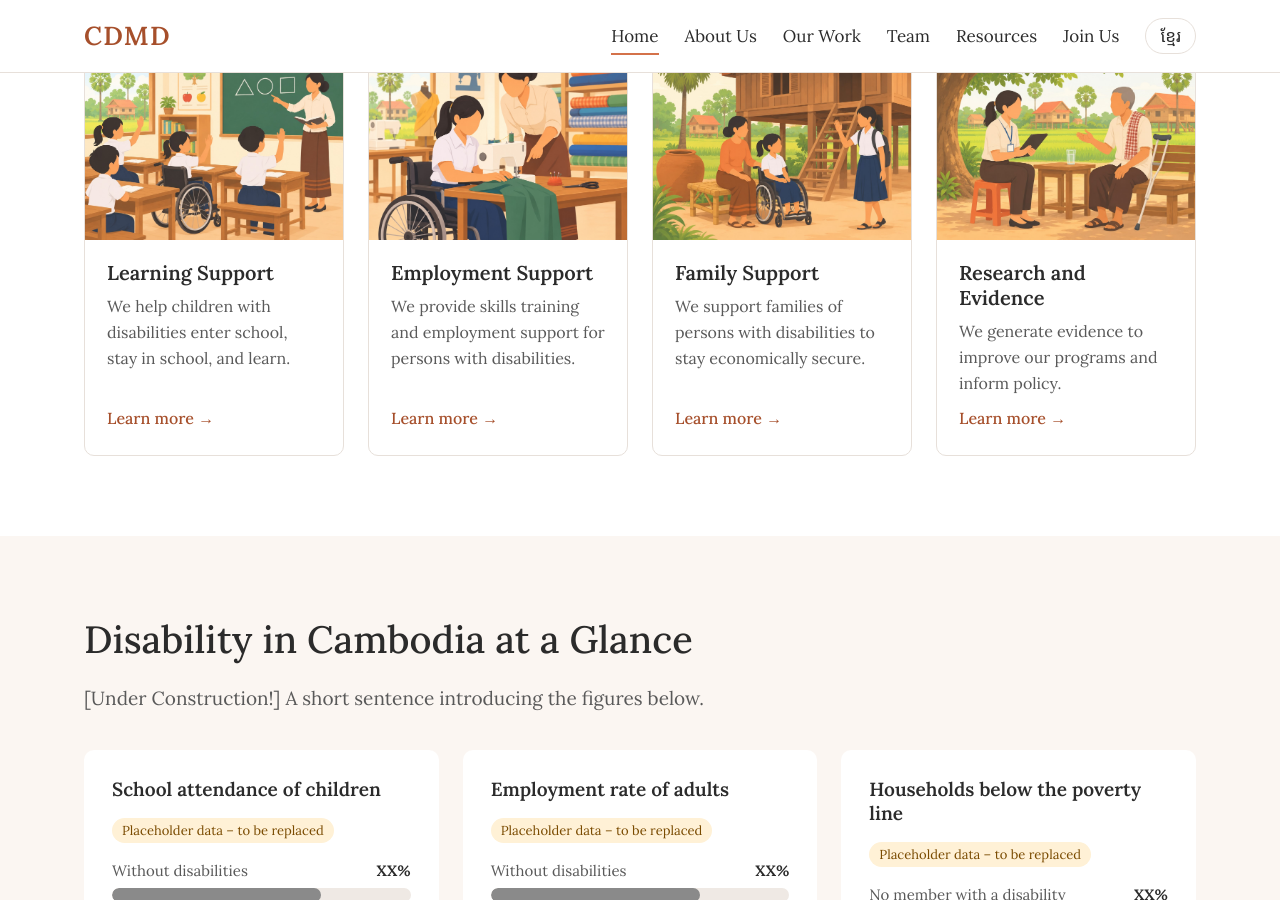
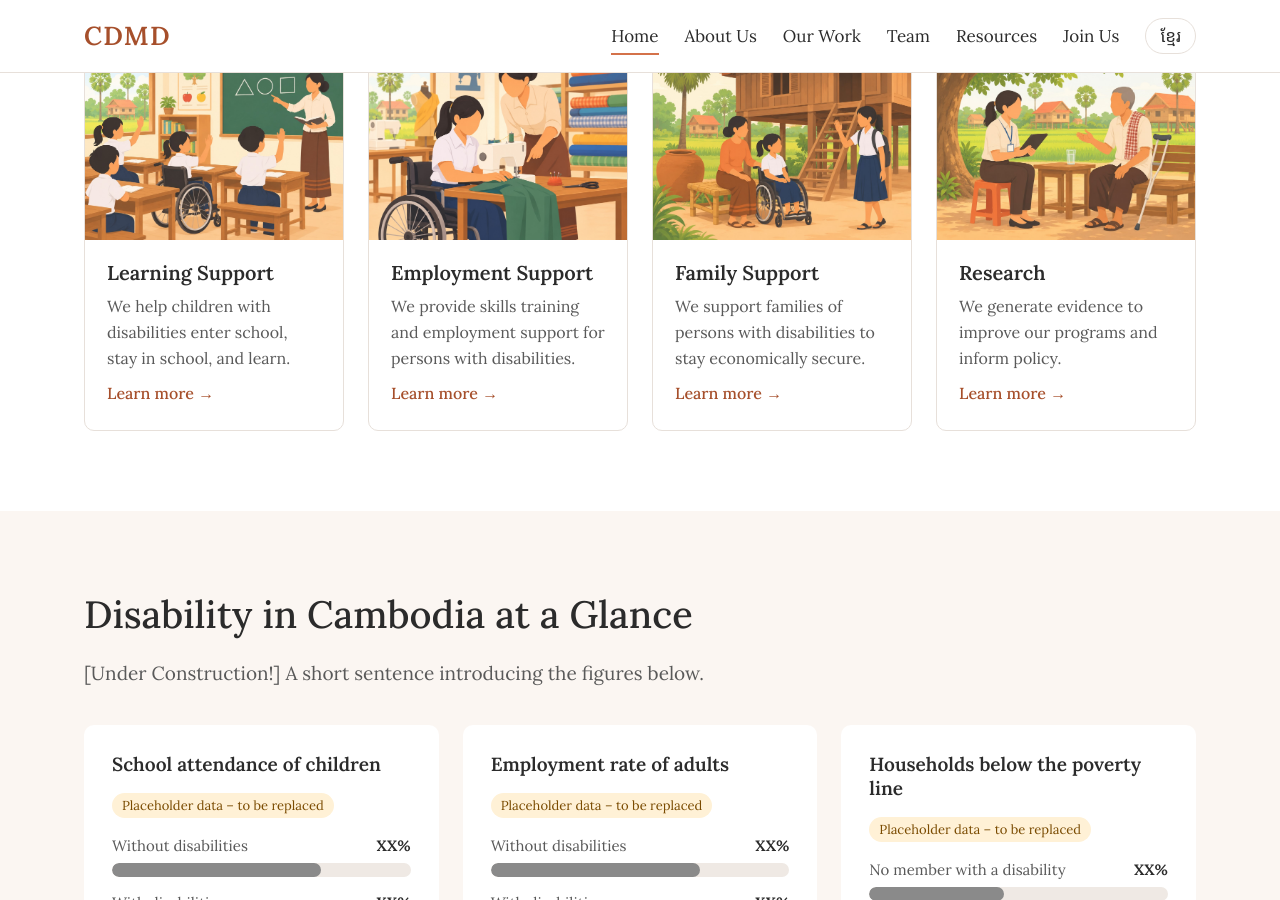
Before and after one commit to cdmd-cambodia/cdmd-cambodia.github.io, a Jekyll site: the page built from en/index.html, in a window 1280 px wide and 900 px high, scrolled down 921 px. Built offline with Jekyll 4.4.1, drawn with Linux system fonts in a browser that asks for light colours.

Commit message:
Shorten title from 'Research and Evidence' to 'Research'

```diff
--- a/_data/en.yml
+++ b/_data/en.yml
@@ -192,7 +192,7 @@ work:
           location: "[Province]"
           description: "[Under Construction!] Description and results of the project."
     - id: research
-      title: "Research and Evidence"
+      title: "Research"
       summary: "We generate evidence to improve our programs and inform policy."
       photo: "/assets/images/research-evidence.jpg"
       photo_alt: "Survey data collection"
```
